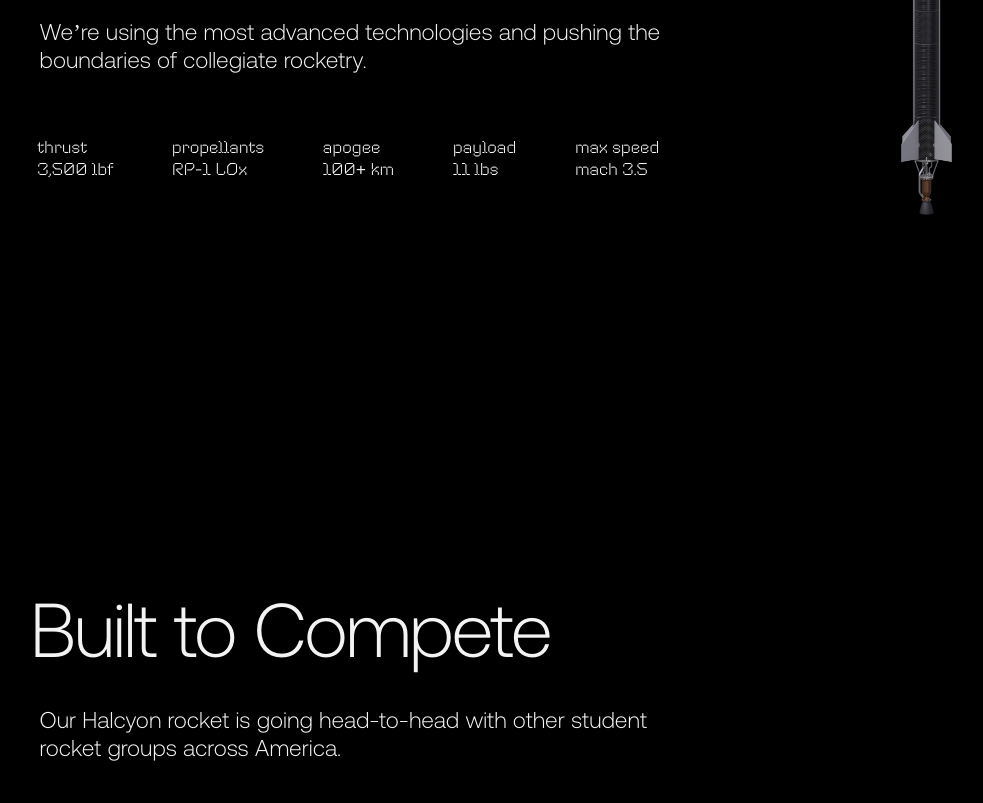
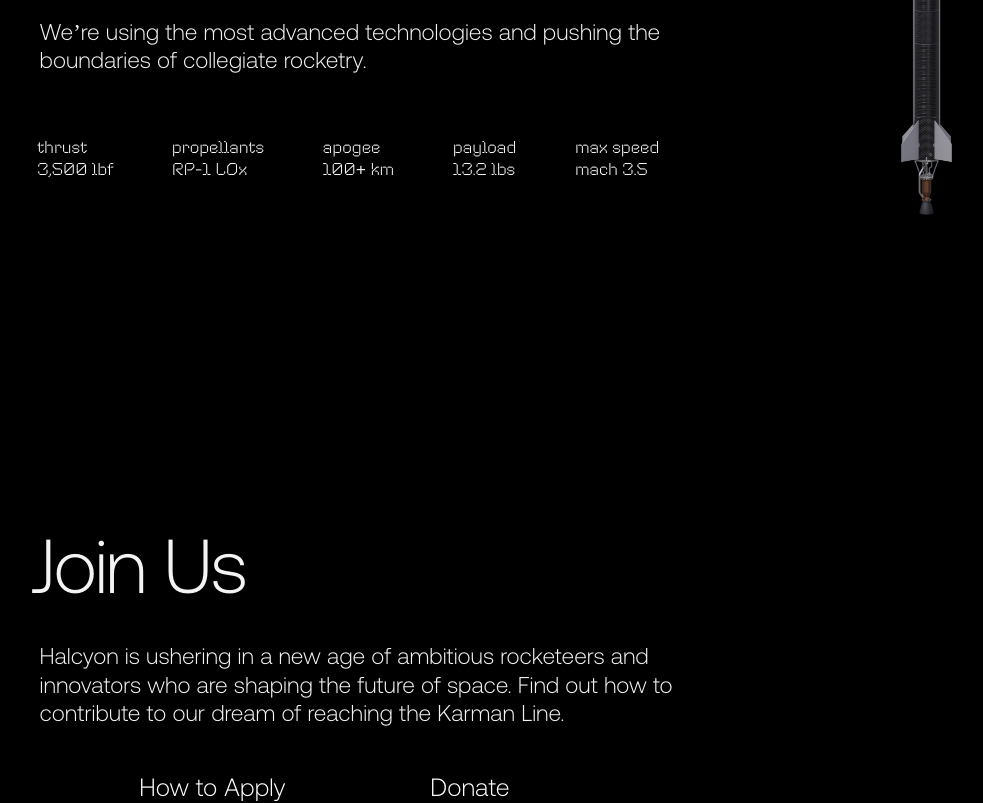
Before and after one commit to bennto/trel-site, a Next.js app: page /halcyon in a window 1280 px wide. Shown: the part 1220-2023 px from the top of the page, without its empty margins (72-1055 px from the left). Built offline with nearby package versions, Linux system fonts and the light colour scheme.

Commit message:
Richard, Update halcyon page info, check numbers and changed base 11 section

```diff
--- a/package.json
+++ b/package.json
@@ -9,7 +9,7 @@
   },
   "dependencies": {
     "chart.js": "^3.6.2",
-    "framer-motion": "^6.2.9",
+    "framer-motion": "^6.3.3",
     "gray-matter": "^4.0.3",
     "next": "^11.1.0",
     "next-images": "^1.7.0",
--- a/pages/halcyon.js
+++ b/pages/halcyon.js
@@ -30,24 +30,23 @@ export default function Halcyon () {
                         <li><p>thrust <br/>3,500 lbf</p></li>
                         <li><p>propellants <br/>RP-1 LOx</p></li>
                         <li><p>apogee <br/>100+ km</p></li>
-                        <li><p>payload <br/>11 lbs</p></li>
+                        <li><p>payload <br/>13.2 lbs</p></li>
                         <li><p>max speed <br/>mach 3.5</p></li>
                     </ul>
                 </div>
                 <img className={styles.halcyon} src={'./images/Halcyon.png'} />
             </section>
-            <section className={styles.compete}>
+            < section className={styles.compete}>
                 <div className={styles.container}>
-                    <h1>Built to Compete</h1>
-                    <p>Our Halcyon rocket is going head-to-head with
-    other student rocket groups across America.</p>
+                    <h1>Join Us</h1>
+                    <p>Halcyon is ushering in a new age of ambitious rocketeers and innovators who are shaping the future of space. Find out how to contribute to our dream of reaching the Karman Line.</p>
                 <div className={styles.flex}>
-                    <img src={'./logos/baseeleven.svg'} />
-                    <a className={utilStyles.textbutton} href="https://base11spacechallenge.org/" target="_blank">learn more</a>
+                    <Link href={'/join'}><a className={styles.apply}>How to Apply</a></Link>
+                    <Link href={'/donate'}><a className={styles.donate}>Donate</a></Link>
                 </div>
                 </div>
                 <img className={styles.vacuum} src={'./images/vacuum.png'} />
-            </section>
+            </section >
             {/* <section className={styles.havoc}>
                 <div>
                     <h1>Built to Compete</h1>
@@ -55,7 +54,7 @@ export default function Halcyon () {
     other student rocket groups across America.</p>
                 </div>
                 <img className={styles.havocfire} src={'./images/havoc.png'} />
-            </section> */}
+        </section> */}
         </Layout>
     )
 }
--- a/styles/halcyon.module.scss
+++ b/styles/halcyon.module.scss
@@ -133,7 +133,7 @@
 }
 
 .compete {
-    position: revenue;
+    position: static;
     display: grid;
     height: pem(750px);
     grid-template-rows: pem(60px) 1fr;
@@ -146,9 +146,17 @@
 
     .container {
         grid-area: title;
-        align-self: center;
+        margin-top: 100px;
         width: pem(675px);
         z-index: 10;
+        .apply{
+            margin-left:95px;
+            font-size: 25px;
+        }
+        .donate{
+            margin-right:150px;
+            font-size: 25px;
+        }
     }
 
     .vacuum {
```
Also changed, not shown: 1 other file (tests, documents, lock files or other folders).
